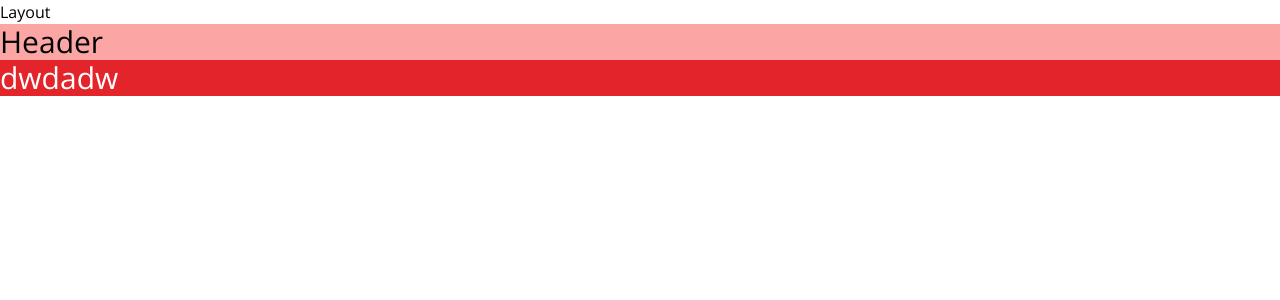
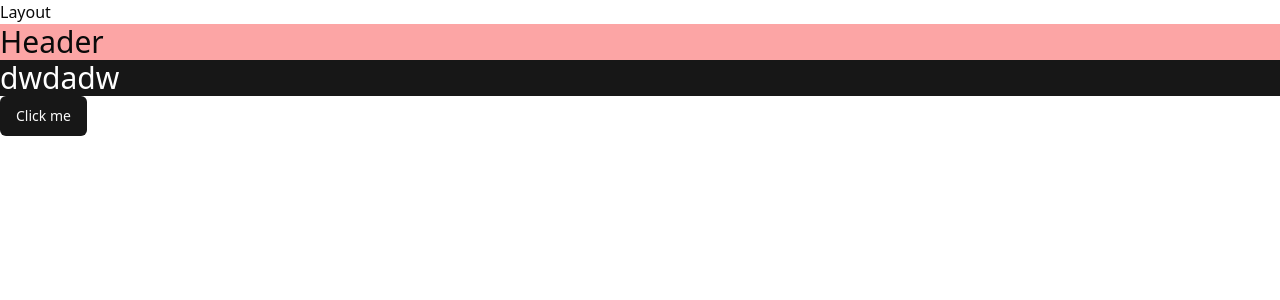
Before and after one commit to kumarayushkumar/washington-advert, a React (Vite) app: page / in a window 1280 px wide. Shown: the top 300 px of the page. Built offline with nearby package versions, Linux system fonts and the light colour scheme.

Commit message:
Add new files and components: utils.ts, Header.tsx, components.json, button.tsx, index.css, package.json

```diff
--- a/src/components/Header.tsx
+++ b/src/components/Header.tsx
@@ -1,8 +1,11 @@
+import { Button } from '@/components/ui/button'
+
 export default function Header() {
   return (
     <div>
       <h1 className="bg-red-300 text-3xl">Header</h1>
       <h1 className="bg-primary text-white text-3xl">dwdadw</h1>
+      <Button>Click me</Button>
     </div>
   )
 }
--- /dev/null
+++ b/src/components/ui/button.tsx
@@ -0,0 +1,56 @@
+import * as React from "react"
+import { Slot } from "@radix-ui/react-slot"
+import { cva, type VariantProps } from "class-variance-authority"
+
+import { cn } from "@/lib/utils"
+
+const buttonVariants = cva(
+  "inline-flex items-center justify-center whitespace-nowrap rounded-md text-sm font-medium ring-offset-background transition-colors focus-visible:outline-none focus-visible:ring-2 focus-visible:ring-ring focus-visible:ring-offset-2 disabled:pointer-events-none disabled:opacity-50",
+  {
+    variants: {
+      variant: {
+        default: "bg-primary text-primary-foreground hover:bg-primary/90",
+        destructive:
+          "bg-destructive text-destructive-foreground hover:bg-destructive/90",
+        outline:
+          "border border-input bg-background hover:bg-accent hover:text-accent-foreground",
+        secondary:
+          "bg-secondary text-secondary-foreground hover:bg-secondary/80",
+        ghost: "hover:bg-accent hover:text-accent-foreground",
+        link: "text-primary underline-offset-4 hover:underline",
+      },
+      size: {
+        default: "h-10 px-4 py-2",
+        sm: "h-9 rounded-md px-3",
+        lg: "h-11 rounded-md px-8",
+        icon: "h-10 w-10",
+      },
+    },
+    defaultVariants: {
+      variant: "default",
+      size: "default",
+    },
+  }
+)
+
+export interface ButtonProps
+  extends React.ButtonHTMLAttributes<HTMLButtonElement>,
+    VariantProps<typeof buttonVariants> {
+  asChild?: boolean
+}
+
+const Button = React.forwardRef<HTMLButtonElement, ButtonProps>(
+  ({ className, variant, size, asChild = false, ...props }, ref) => {
+    const Comp = asChild ? Slot : "button"
+    return (
+      <Comp
+        className={cn(buttonVariants({ variant, size, className }))}
+        ref={ref}
+        {...props}
+      />
+    )
+  }
+)
+Button.displayName = "Button"
+
+export { Button, buttonVariants }
--- a/src/index.css
+++ b/src/index.css
@@ -3,27 +3,74 @@
   @tailwind utilities;
 
   @layer base {
-  @font-face {
-    font-family: 'Open Sans';
-    font-display: swap;
-    src: url('../public/fonts/OpenSans-VariableFont_wdth\,wght.ttf');
+    :root {
+      --background: 0 0% 100%;
+      --foreground: 0 0% 3.9%;
+
+      --card: 0 0% 100%;
+      --card-foreground: 0 0% 3.9%;
+
+      --popover: 0 0% 100%;
+      --popover-foreground: 0 0% 3.9%;
+
+      --primary: 0 0% 9%;
+      --primary-foreground: 0 0% 98%;
+
+      --secondary: 0 0% 96.1%;
+      --secondary-foreground: 0 0% 9%;
+
+      --muted: 0 0% 96.1%;
+      --muted-foreground: 0 0% 45.1%;
+
+      --accent: 0 0% 96.1%;
+      --accent-foreground: 0 0% 9%;
+
+      --destructive: 0 84.2% 60.2%;
+      --destructive-foreground: 0 0% 98%;
+
+      --border: 0 0% 89.8%;
+      --input: 0 0% 89.8%;
+      --ring: 0 0% 3.9%;
+
+      --radius: 0.5rem;
     }
 
-  @font-face {
-    font-family: 'Platypi';
-    src: url('../public/fonts/Platypi-VariableFont_wght.ttf');
+    .dark {
+      --background: 0 0% 3.9%;
+      --foreground: 0 0% 98%;
+
+      --card: 0 0% 3.9%;
+      --card-foreground: 0 0% 98%;
+
+      --popover: 0 0% 3.9%;
+      --popover-foreground: 0 0% 98%;
+
+      --primary: 0 0% 98%;
+      --primary-foreground: 0 0% 9%;
+
+      --secondary: 0 0% 14.9%;
+      --secondary-foreground: 0 0% 98%;
+
+      --muted: 0 0% 14.9%;
+      --muted-foreground: 0 0% 63.9%;
+
+      --accent: 0 0% 14.9%;
+      --accent-foreground: 0 0% 98%;
+
+      --destructive: 0 62.8% 30.6%;
+      --destructive-foreground: 0 0% 98%;
+
+      --border: 0 0% 14.9%;
+      --input: 0 0% 14.9%;
+      --ring: 0 0% 83.1%;
+    }
   }
 
-  @font-face {
-    font-family: 'Red Rose';
-    src: url('../public/fonts/RedRose-VariableFont_wght.ttf');
+  @layer base {
+    * {
+      @apply border-border;
     }
-
-  * {
-    scroll-behavior: smooth;
-  }
-
     body {
-    font-family: 'Open sans', sans-serif;
+      @apply bg-background text-foreground;
     }
   }
--- /dev/null
+++ b/src/lib/utils.ts
@@ -0,0 +1,6 @@
+import { type ClassValue, clsx } from "clsx"
+import { twMerge } from "tailwind-merge"
+
+export function cn(...inputs: ClassValue[]) {
+  return twMerge(clsx(inputs))
+}
--- a/tailwind.config.js
+++ b/tailwind.config.js
@@ -1,20 +1,77 @@
 /** @type {import('tailwindcss').Config} */
-export default {
-  content: ["./src/**/*.{html,js,ts,jsx,tsx}"],
+module.exports = {
+  darkMode: ["class"],
+  content: [
+    './pages/**/*.{ts,tsx}',
+    './components/**/*.{ts,tsx}',
+    './app/**/*.{ts,tsx}',
+    './src/**/*.{ts,tsx}',
+  ],
+  prefix: "",
   theme: {
-    fontFamily: {
-      'sans': ['"Roboto"', 'sans-serif'],
-      'serif': ['"Roboto"', 'serif'],
-      'mono': ['"Roboto"', 'monospace'],
+    container: {
+      center: true,
+      padding: "2rem",
+      screens: {
+        "2xl": "1400px",
+      },
     },
     extend: {
       colors: {
-        'primary': '#e3242b',
-        'secondary': '#0a3d91',
-        'titanium-white': '#f3f4f7',
-        'accent': '#0a3d91'
+        border: "hsl(var(--border))",
+        input: "hsl(var(--input))",
+        ring: "hsl(var(--ring))",
+        background: "hsl(var(--background))",
+        foreground: "hsl(var(--foreground))",
+        primary: {
+          DEFAULT: "hsl(var(--primary))",
+          foreground: "hsl(var(--primary-foreground))",
+        },
+        secondary: {
+          DEFAULT: "hsl(var(--secondary))",
+          foreground: "hsl(var(--secondary-foreground))",
+        },
+        destructive: {
+          DEFAULT: "hsl(var(--destructive))",
+          foreground: "hsl(var(--destructive-foreground))",
+        },
+        muted: {
+          DEFAULT: "hsl(var(--muted))",
+          foreground: "hsl(var(--muted-foreground))",
+        },
+        accent: {
+          DEFAULT: "hsl(var(--accent))",
+          foreground: "hsl(var(--accent-foreground))",
+        },
+        popover: {
+          DEFAULT: "hsl(var(--popover))",
+          foreground: "hsl(var(--popover-foreground))",
+        },
+        card: {
+          DEFAULT: "hsl(var(--card))",
+          foreground: "hsl(var(--card-foreground))",
+        },
+      },
+      borderRadius: {
+        lg: "var(--radius)",
+        md: "calc(var(--radius) - 2px)",
+        sm: "calc(var(--radius) - 4px)",
+      },
+      keyframes: {
+        "accordion-down": {
+          from: { height: "0" },
+          to: { height: "var(--radix-accordion-content-height)" },
+        },
+        "accordion-up": {
+          from: { height: "var(--radix-accordion-content-height)" },
+          to: { height: "0" },
+        },
+      },
+      animation: {
+        "accordion-down": "accordion-down 0.2s ease-out",
+        "accordion-up": "accordion-up 0.2s ease-out",
       },
     },
   },
-  plugins: [],
+  plugins: [require("tailwindcss-animate")],
 }
```
Also changed, not shown: package.json (+7 -1 lines), components.json (added), 1 other file (tests, documents, lock files or other folders). Lines whose indentation alone changed are shown as unchanged.
